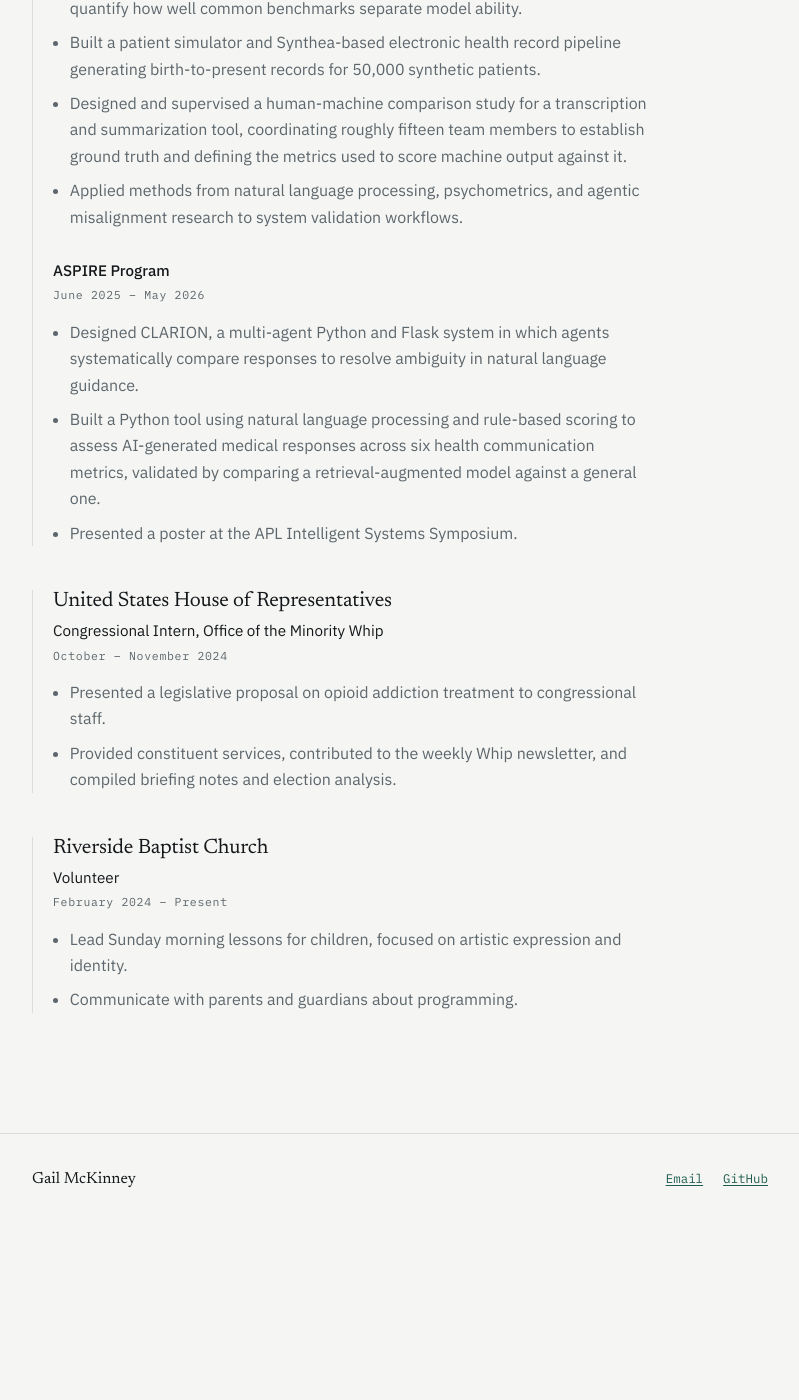
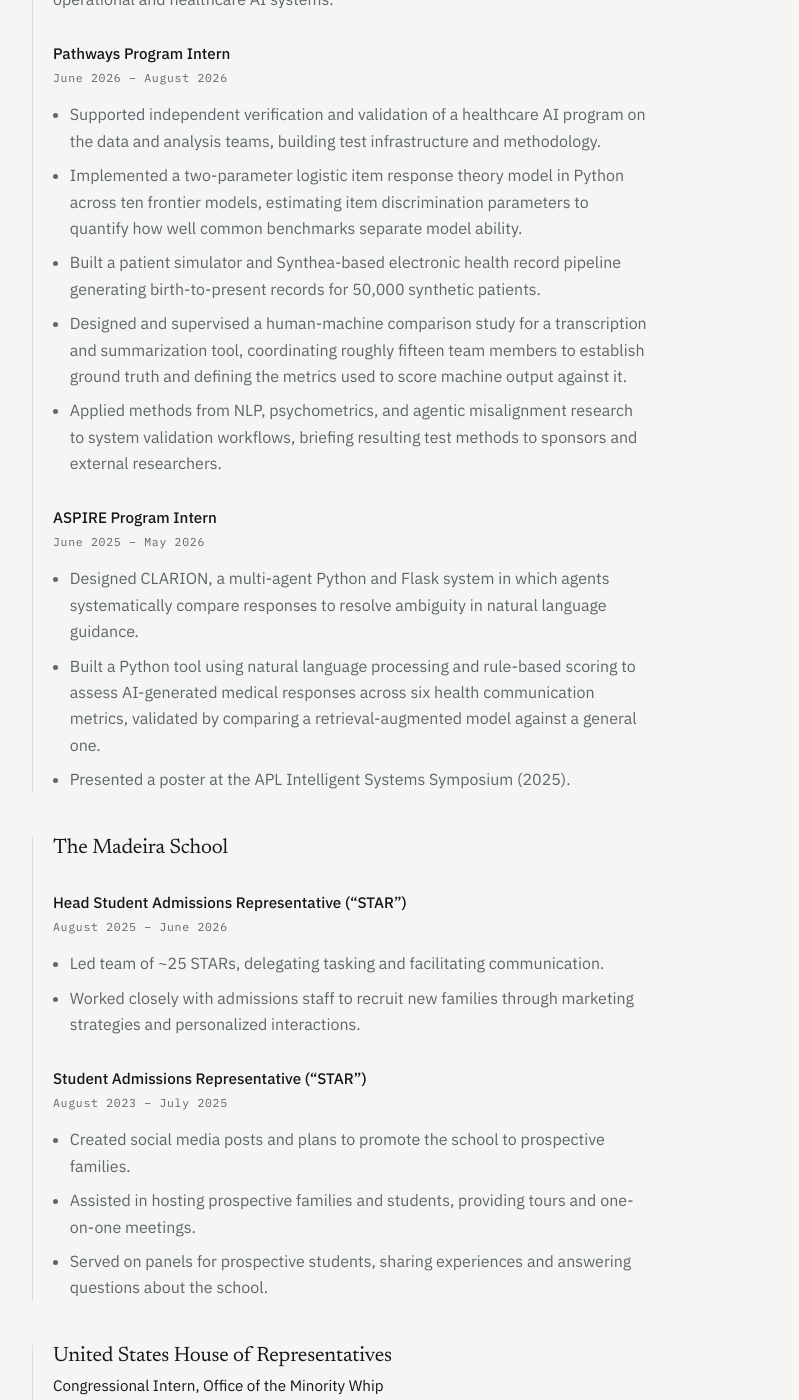
Before and after one commit to mck-makes-stuff/mck-makes-stuff.github.io, a Jekyll site: the page built from experience.html, in a window 1280 px wide and 1400 px high, scrolled down 533 px. Shown: the whole window, without its empty margins (240-1039 px from the left). Built offline with Jekyll 4.4.1, drawn with Linux system fonts in a browser that asks for light colours; before the commit the page ends 1773 px from its top, so only the background shows below that; some of the changed text lies outside the part shown.

Commit message:
Expand experience entries and revise project descriptions
Adds two roles to the experience list: Head Student Admissions
Representative and STAR at The Madeira School, and a teacher's assistant
position with Fairfax County Public Schools. Reorders the list so the
church volunteer role leads, and retitles the APL entries as intern
positions.

Rewrites the Crash Cash and computer vision summaries to lead with what
each project is for rather than how it was built, and opens the site
description in first person.

```diff
--- a/_config.yml
+++ b/_config.yml
@@ -1,7 +1,7 @@
 title: Gail McKinney
 tagline: Mathematics and AI assurance
 description: >-
-  Gail McKinney is a Yale student studying mathematics and computer science,
+  Hi, I'm Gail McKinney! I'm a Yale student studying mathematics and computer science,
   with research experience in AI evaluation and assurance.
 url: "https://mck-makes-stuff.github.io"
 baseurl: ""
--- a/_data/experience.yml
+++ b/_data/experience.yml
@@ -1,3 +1,10 @@
+- org: Riverside Baptist Church
+  role: Volunteer
+  dates: February 2024 – Present
+  points:
+    - Lead Sunday morning lessons for children, focused on artistic expression and identity.
+    - Communicate with parents and guardians about programming.
+
 - org: Johns Hopkins University Applied Physics Laboratory
   role: AI Assurance Research Intern
   dates: June 2025 – August 2026
@@ -5,20 +12,34 @@
     Two internships in AI assurance research, working on evaluation
     methodology for operational and healthcare AI systems.
   roles:
-    - role: Pathways Program
+    - role: Pathways Program Intern
       dates: June 2026 – August 2026
       points:
         - Supported independent verification and validation of a healthcare AI program on the data and analysis teams, building test infrastructure and methodology.
         - Implemented a two-parameter logistic item response theory model in Python across ten frontier models, estimating item discrimination parameters to quantify how well common benchmarks separate model ability.
         - Built a patient simulator and Synthea-based electronic health record pipeline generating birth-to-present records for 50,000 synthetic patients.
         - Designed and supervised a human-machine comparison study for a transcription and summarization tool, coordinating roughly fifteen team members to establish ground truth and defining the metrics used to score machine output against it.
-        - Applied methods from natural language processing, psychometrics, and agentic misalignment research to system validation workflows.
-    - role: ASPIRE Program
+        - Applied methods from NLP, psychometrics, and agentic misalignment research to system validation workflows, briefing resulting test methods to sponsors and external researchers.
+    - role: ASPIRE Program Intern
       dates: June 2025 – May 2026
       points:
         - Designed CLARION, a multi-agent Python and Flask system in which agents systematically compare responses to resolve ambiguity in natural language guidance.
         - Built a Python tool using natural language processing and rule-based scoring to assess AI-generated medical responses across six health communication metrics, validated by comparing a retrieval-augmented model against a general one.
-        - Presented a poster at the APL Intelligent Systems Symposium.
+        - Presented a poster at the APL Intelligent Systems Symposium (2025).
+
+- org: The Madeira School
+  roles:
+    - role: Head Student Admissions Representative (“STAR”)
+      dates: August 2025 – June 2026
+      points:
+        - Led team of ~25 STARs, delegating tasking and facilitating communication.
+        - Worked closely with admissions staff to recruit new families through marketing strategies and personalized interactions.
+    - role: Student Admissions Representative (“STAR”)
+      dates: August 2023 – July 2025
+      points:
+        - Created social media posts and plans to promote the school to prospective families.
+        - Assisted in hosting prospective families and students, providing tours and one-on-one meetings.
+        - Served on panels for prospective students, sharing experiences and answering questions about the school.
 
 - org: United States House of Representatives
   role: Congressional Intern, Office of the Minority Whip
@@ -27,9 +48,10 @@
     - Presented a legislative proposal on opioid addiction treatment to congressional staff.
     - Provided constituent services, contributed to the weekly Whip newsletter, and compiled briefing notes and election analysis.
 
-- org: Riverside Baptist Church
-  role: Volunteer
-  dates: February 2024 – Present
+- org: Fairfax County Public Schools
+  role: Teacher's Assistant
+  dates: Apr 2024 - May 2024
   points:
-    - Lead Sunday morning lessons for children, focused on artistic expression and identity.
-    - Communicate with parents and guardians about programming.
+    - Worked one-on-one with principal of Garfield Elementary School (Springfield, Virginia) as a technical aide.
+    - Created an educational online activity for sixth-graders transitioning to middle school.
+    - Provided supervision and support to fourth-grade students with learning disabilities.
--- a/_data/projects.yml
+++ b/_data/projects.yml
@@ -1,14 +1,15 @@
 - name: Crash Cash
   meta: Personal project · 2026
   summary: >-
-    A browser-based sandbox for learning personal finance by doing. Take a job,
-    open accounts, run up a credit card, file taxes, and watch what happens.
-    The mistakes are free, which is the point.
+    A browser-based sandbox for learning personal finance through simulation. Take a job,
+    open accounts, run up a credit card, file taxes, and watch what happens. It is designed
+    to be a teaching tool for people who have limited access to financial education,
+    and to be a safe space to make mistakes and learn from them.
   points:
     - Implemented 2025 federal tax brackets, FICA with the wage cap, a FICO-style score built from the published factor weights, and interest-first amortization on four kinds of debt.
     - Built the simulation engine as pure JavaScript with no dependencies, covered by unit tests in Node and pytest.
-    - Documented every modeling simplification in-app rather than hiding it, since a teaching tool that quietly lies about its own limits teaches the wrong thing.
-  tags: [JavaScript, Simulation, Unit testing]
+    - Documented the modeling simplifications in-app and in a public GitHub repository.
+  tags: [JavaScript, Simulation, Unit testing, Agentic coding]
   links:
     - text: Live site
       url: https://mck-makes-stuff.github.io/crash-cash/
@@ -23,8 +24,8 @@
     distribution and block requirements fill in as you go.
   points:
     - Worked with the school's academic office as stakeholders across several rounds of iteration, incorporating their feedback on course data, requirement logic, and planning workflow.
-    - Handled the awkward parts of a real catalog: locked courses that auto-populate by entry year, seasonal athletic blocks with multiple selections, and live block and credit counters.
-    - Built with plain HTML, CSS, and JavaScript, with plan state persisted in the browser.
+    - Handled the edge cases of the catalog: locked courses that auto-populate by entry year, seasonal athletic blocks with multiple selections, and live block and credit counters.
+    - Coded by hand with HTML, CSS, and JavaScript, with plan state persisted in the browser.
   tags: [JavaScript, Interface design, Stakeholder work]
   links:
     - text: Live site
@@ -39,10 +40,11 @@
     review show so a mixed audience of students, parents, and instructors could
     follow the tradeoffs.
   points:
+    - In Google CoLab notebooks, implemented and evaluated five object detection approaches in Python on large datasets of images.
     - Worked up from a perceptron baseline through sliding windows, a convolutional network built from scratch in PyTorch, VGG16 with transfer learning, and YOLO.
-    - Evaluated each approach on accuracy, overfitting behavior, and real-time viability. Sliding windows cost far more computation without improving accuracy, which turned out to be the most useful result.
-    - Completed the capstone independently after the rest of the group left the program.
-  tags: [PyTorch, Computer vision, Model evaluation]
+    - Evaluated each approach on accuracy, overfitting behavior, and real-time viability.
+    - Completed the capstone independently after group attrition; presented the results live to the cohort, guests, and instructors.
+  tags: [Python,PyTorch, Computer vision, Model evaluation]
   links:
-    - text: Watch the presentation
+    - text: Presentation
       url: https://www.youtube.com/watch?v=37J1svFGk9U
```
